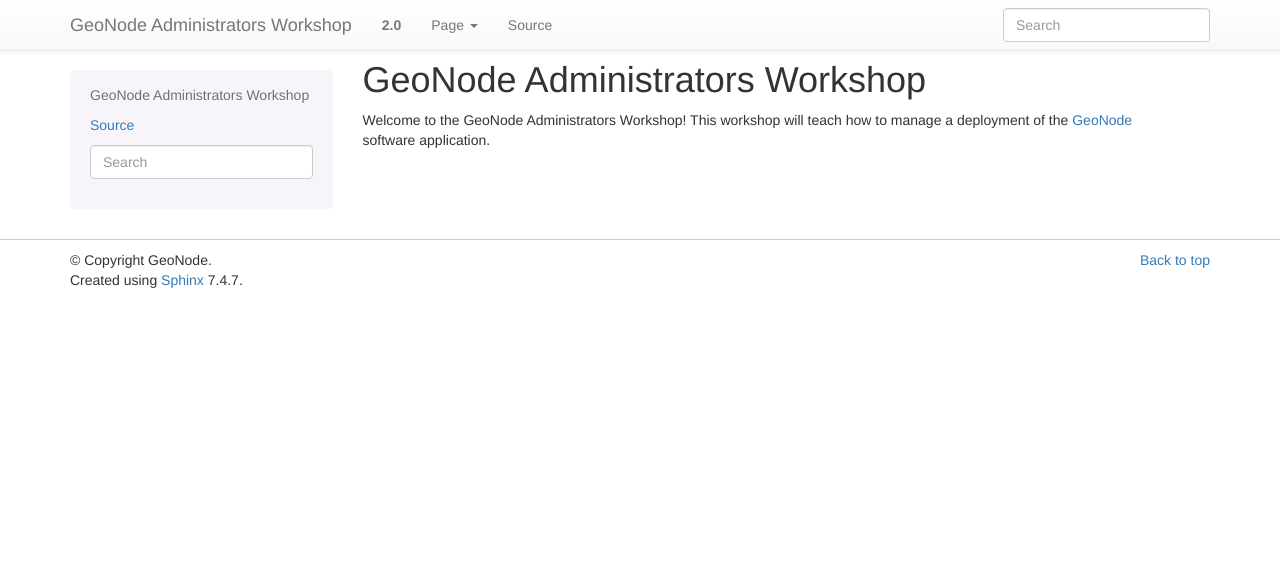
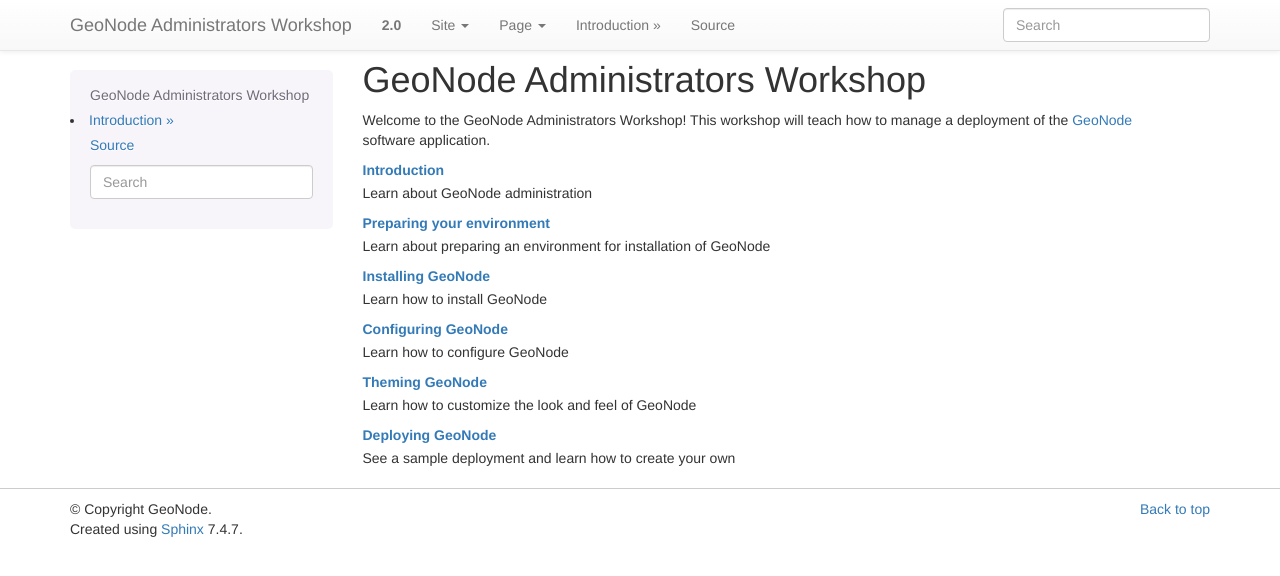
Before and after one commit to lucacasagrande/geonode-workshops, a Sphinx documentation site: the page built from admin/doc/index.rst, in a window 1280 px wide. Shown: the top 576 px of the page. Built offline with Sphinx 7.4.7, drawn with Linux system fonts in a browser that asks for light colours.

Commit message:
Admin workshop structure

```diff
--- /dev/null
+++ b/admin/doc/config/index.rst
@@ -0,0 +1,6 @@
+.. _config:
+
+Configuring GeoNode
+===================
+
+.. todo:: Notes say: "Basic GeoNode configuration", "Server URL configuration"
--- a/admin/doc/index.rst
+++ b/admin/doc/index.rst
@@ -3,5 +3,39 @@
 
 Welcome to the GeoNode Administrators Workshop! This workshop will teach how to manage a deployment of the `GeoNode <http://geonode.org>`_ software application.
 
+.. todo::
+
+      These workshop materials should be accompanied by a data package containing the following files:
+
+      * :file:`/doc`—These workshop materials in HTML format
+      * :file:`/data`—
+
+.. todo:: Create script to generate this bundle.
+
 .. toctree::
-   :maxdepth: 2
+   :hidden:
+
+   intro/index
+   prep/index
+   install/index
+   config/index
+   theme/index
+   deploy/index
+
+:ref:`intro`
+  Learn about GeoNode administration
+
+:ref:`prep`
+  Learn about preparing an environment for installation of GeoNode
+
+:ref:`install`
+  Learn how to install GeoNode
+
+:ref:`config`
+  Learn how to configure GeoNode
+
+:ref:`theme`
+  Learn how to customize the look and feel of GeoNode
+
+:ref:`deploy`
+  See a sample deployment and learn how to create your own
--- /dev/null
+++ b/admin/doc/install/index.rst
@@ -0,0 +1,6 @@
+.. _install:
+
+Installing GeoNode
+==================
+
+.. todo:: Notes say: "Simple GeoNode installation process on Ubuntu"
--- /dev/null
+++ b/admin/doc/intro/index.rst
@@ -0,0 +1,6 @@
+.. _intro:
+
+Introduction
+============
+
+.. todo:: Perhaps this section is unnecessary, but I thought there should be some opening remarks.
--- /dev/null
+++ b/admin/doc/prep/index.rst
@@ -0,0 +1,6 @@
+.. _prep:
+
+Preparing your environment
+==========================
+
+.. todo:: Notes say "Preparation of environment (virtualization)"
--- /dev/null
+++ b/admin/doc/theme/index.rst
@@ -0,0 +1,6 @@
+.. _theme:
+
+Theming GeoNode
+===============
+
+.. todo:: Notes say: "Appearance customization"
```
Also changed, not shown: admin/doc/deploy/index.rst (added, +18 -0 lines).
